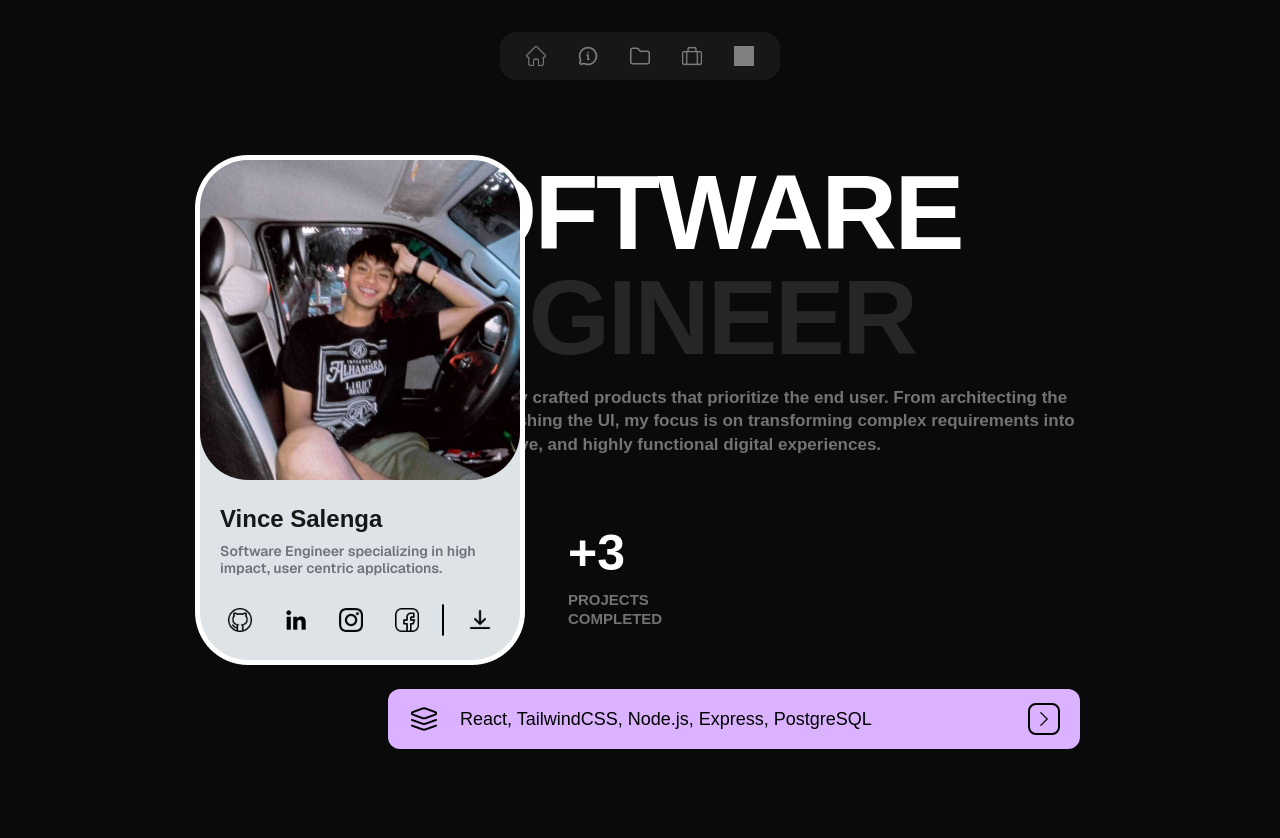
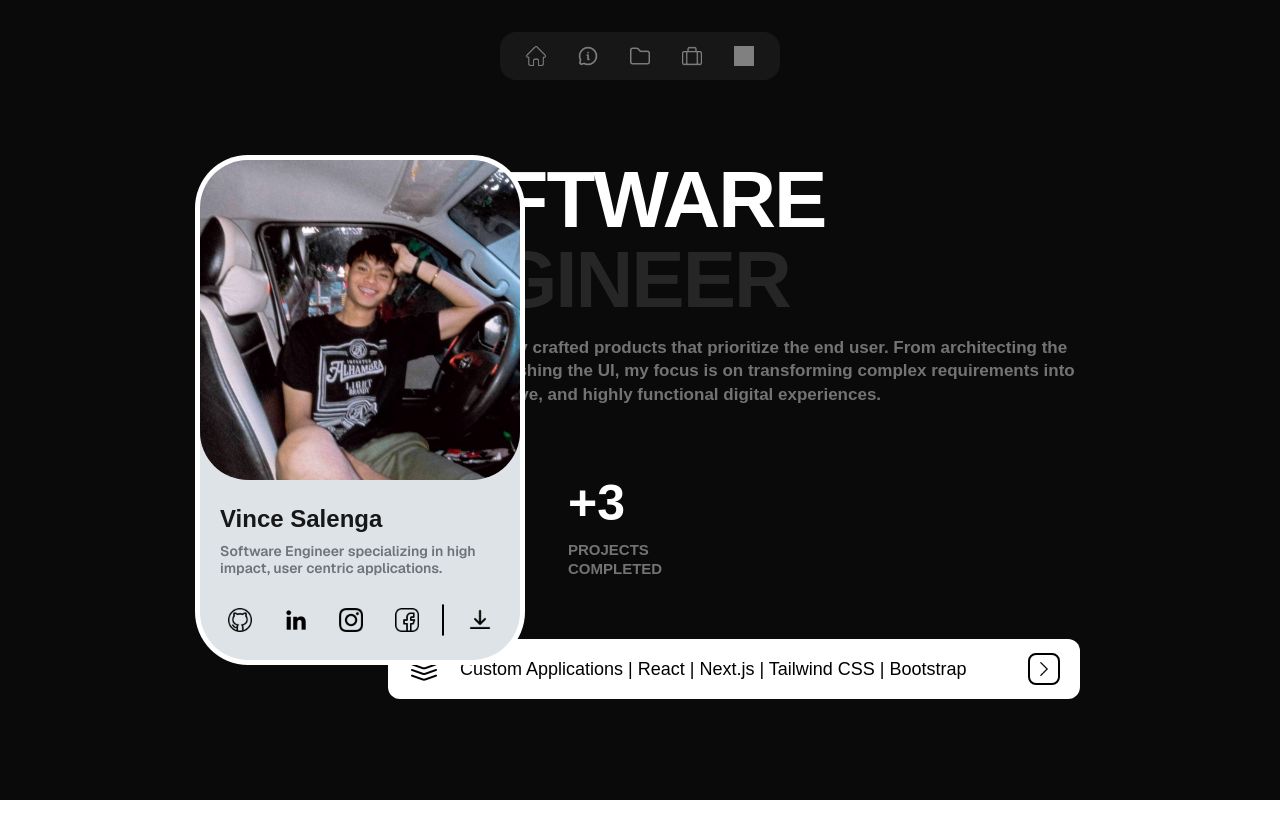
Before and after one commit to dumpnibins4-oss/port-011, a React (Vite) app in the folder client/: page / in a window 1280 px wide. Shown: the top 838 px of the page. After the commit the page ends 800 px from the top, so only its background shows below. Built offline with nearby package versions, Linux system fonts and the light colour scheme; grey boxes are pictures that could not be loaded.

Commit message:
Recent Projects - Desktop View

```diff
--- a/client/src/App.tsx
+++ b/client/src/App.tsx
@@ -5,7 +5,7 @@ function App() {
 
   return (
     <>
-      <div className='flex flex-col items-start justify-start w-full min-h-screen font-poppins'>
+      <div className='flex h-screen w-full flex-col items-start justify-start overflow-x-hidden overflow-y-auto font-poppins'>
         <Landing />
       </div>
     </>
--- a/client/src/Components/Home/Home.tsx
+++ b/client/src/Components/Home/Home.tsx
@@ -1,5 +1,6 @@
 import Profile from "@/Components/Profile/Profile"
 import Introduction from "@/Components/Introduction/Introduction"
+import RecentProjects from "@/Components/RecentProjects/RecentProjects"
 
 export default function Home() {
 
@@ -7,8 +8,9 @@ export default function Home() {
         <div className="relative flex flex-col md:flex-row items-center xl:items-start justify-center xl:justify-end w-full h-auto xl:px-50 xl:gap-0 gap-15 px-5">
             <Profile />
 
-            <div className="flex flex-col items-center xl:items-start justify-start w-full xl:w-173 min-h-screen">
+            <div className="flex min-h-0 flex-col items-center xl:items-start justify-start w-full xl:w-173 gap-15 xl:gap-25 mb-10">
                 <Introduction />
+                <RecentProjects />
             </div>
         </div>
     )
--- a/client/src/Components/Introduction/Introduction.tsx
+++ b/client/src/Components/Introduction/Introduction.tsx
@@ -14,7 +14,7 @@ export default function Introduction() {
         <div className="flex flex-col items-center xl:items-start justify-start w-full h-auto gap-10 xl:gap-15">
             {/* Introduction */}
             <div className="flex flex-col items-center xl:items-start justify-start w-full h-auto gap-4">
-                <h1 className="font-poppins tracking-tight text-center xl:text-start text-[47px] xl:text-[105px] leading-none text-white font-extrabold">SOFTWARE<br/><span className="text-neutral-800">ENGINEER</span></h1>
+                <h1 className="font-poppins tracking-tight text-center xl:text-start text-[40px] xl:text-[80px] leading-none text-white font-extrabold">SOFTWARE<br/><span className="text-neutral-800">ENGINEER</span></h1>
                 <p className="text-neutral-500 text-center xl:text-start leading-snug xl:text-[17px] font-semibold">I build beautifully crafted products that prioritize the end user. From architecting the database to polishing the UI, my focus is on transforming complex requirements into engaging, intuitive, and highly functional digital experiences.</p>
             </div>
             {/* Career Information */}
@@ -26,14 +26,14 @@ export default function Introduction() {
                     </div>
                 ))}
             </div>
-            <div className="flex flex-col xl:flex-row items-center justify-between w-full h-45 xl:h-15 p-5 gap-2 xl:gap-5 bg-purple-300 rounded-xl">
+            <div className="flex flex-col xl:flex-row items-center justify-between w-full h-45 xl:h-15 p-5 gap-2 xl:gap-5 bg-white rounded-xl">
                 <div className="flex flex-col xl:flex-row items-start xl:items-center justify-start gap-2 xl:gap-5">
                     <img src={layersIcon} alt="Apps" className="h-8 w-auto" draggable={false} />
-                    <h2 className="text-lg font-medium">React, TailwindCSS, Node.js, Express, PostgreSQL</h2>
+                    <h2 className="text-lg font-medium">Custom Applications | React | Next.js | Tailwind CSS | Bootstrap</h2>
                 </div>
-                <button className="h-10 xl:h-8 w-full xl:w-8 border-2 xl:rounded-lg p-1 hover:bg-white/50 hover:scale-105 transition-all duration-200 bg-white xl:bg-transparent">
+                <button className="h-10 xl:h-8 w-full xl:w-8 border-2 xl:rounded-lg p-1 hover:bg-white/50 hover:scale-105 transition-all duration-200 bg-black xl:bg-transparent">
                     <img src={rightIcon} alt="Apps" className="hidden xl:block h-full w-auto" draggable={false} />
-                    <p className="text-md xl:hidden block">View Portfolio</p>
+                    <p className="text-md xl:hidden block text-white">View Portfolio</p>
                 </button>
             </div>
         </div>
--- a/client/src/Components/Profile/Profile.tsx
+++ b/client/src/Components/Profile/Profile.tsx
@@ -11,7 +11,7 @@ export default function Profile() {
 
     return (
         <>
-            <div className="md:absolute md:left-50 flex flex-col items-center justify-center xl:justify-start w-75 xl:w-80 h-full">
+            <div className="md:absolute md:left-50 flex flex-col items-center justify-center xl:justify-start w-full xl:w-80 h-auto xl:h-full">
                 <div className="xl:sticky flex items-center justify-center top-10 w-full h-125">
                     <div className="md:absolute w-full h-full md:left-1/2 md:-translate-x-1/2 flex flex-col items-start justify-between p-0 rounded-[3rem] bg-[#dde3e6]
                     ring-[5px] ring-white">
--- /dev/null
+++ b/client/src/Components/RecentProjects/RecentProjects.tsx
@@ -0,0 +1,35 @@
+
+
+
+export default function RecentProjects() {
+
+    const projects = [
+        { id: 1, projectImage: "./assets/project-placeholder.png", ProjectName: "Invique", type: "Custom Application",  url: "", restricted: false },
+        { id: 1, projectImage: "./assets/project-placeholder.png", ProjectName: "A.C.T.S.", type: "Custom Internal System",  url: "", restricted: false },
+        { id: 1, projectImage: "./assets/project-placeholder.png", ProjectName: "I.T.M.S.", type: "Custom Internal System",  url: "", restricted: false },
+    ]
+    const linkIcon: string = "/icons/link.png"
+
+    return(
+        <div className="flex flex-col items-center xl:items-start justify-start w-full h-auto gap-10 xl:gap-5">
+            <h1 className="font-poppins tracking-tight text-center xl:text-start text-[40px] xl:text-[80px] leading-none text-white font-extrabold">RECENT<br/><span className="text-neutral-800">PROJECTS</span></h1>
+
+            <div className="flex flex-col w-full h-auto items-start justify-start gap-5">
+                { projects.map((project) => (
+                    <a href="" className="flex flex-row w-full h-45 items-start justify-between bg-transparent p-5 hover:bg-white/5 hover:scale-102 transition-all duration-300 rounded-xl group">
+                        <div className="flex flex-row items-center justify-start w-3/4 h-full gap-5">
+                            <div className="flex flex-row items-start justify-start w-1/4 h-full overflow-hidden rounded-2xl">
+                                <img src={project.projectImage} alt="Project" className=" w-full h-auto" draggable={false} />
+                            </div>
+                            <div className="flex flex-col items-start justify-center w-auto h-full gap-1">
+                                <h2 className="text-white text-3xl font-bold">{project.ProjectName}</h2>
+                                <p className="text-neutral-500 text-[15px] font-semibold leading-tight">{project.type}</p>
+                            </div>
+                        </div>
+                        <img src={linkIcon} alt="Link Icon" className="h-5 w-auto invert group-hover:rotate-180 transition-all duration-300" />
+                    </a>
+                ))}
+            </div>
+        </div>
+    )
+}
--- a/client/src/Pages/Landing.tsx
+++ b/client/src/Pages/Landing.tsx
@@ -5,7 +5,7 @@ import Home from '@/Components/Home/Home'
 export default function Landing(): any {
     return (
         <>
-            <div className="flex flex-col items-start justify-start bg-neutral-950 min-h-screen w-full gap-10 xl:gap-20">
+            <div className="flex w-full flex-1 flex-col items-start justify-start gap-10 bg-neutral-950 overflow-x-hidden xl:gap-20">
                 {/* Header */}
                 <Header />
                 {/* Home */}
--- a/client/src/index.css
+++ b/client/src/index.css
@@ -4,6 +4,7 @@
 html, body {
   margin: 0;
   padding: 0;
+  overflow-x: hidden;
 }
 
 .font-geist-mono {
```
Also changed, not shown: client/public/assets/project-placeholder.png (added), client/public/icons/link.png (added).
